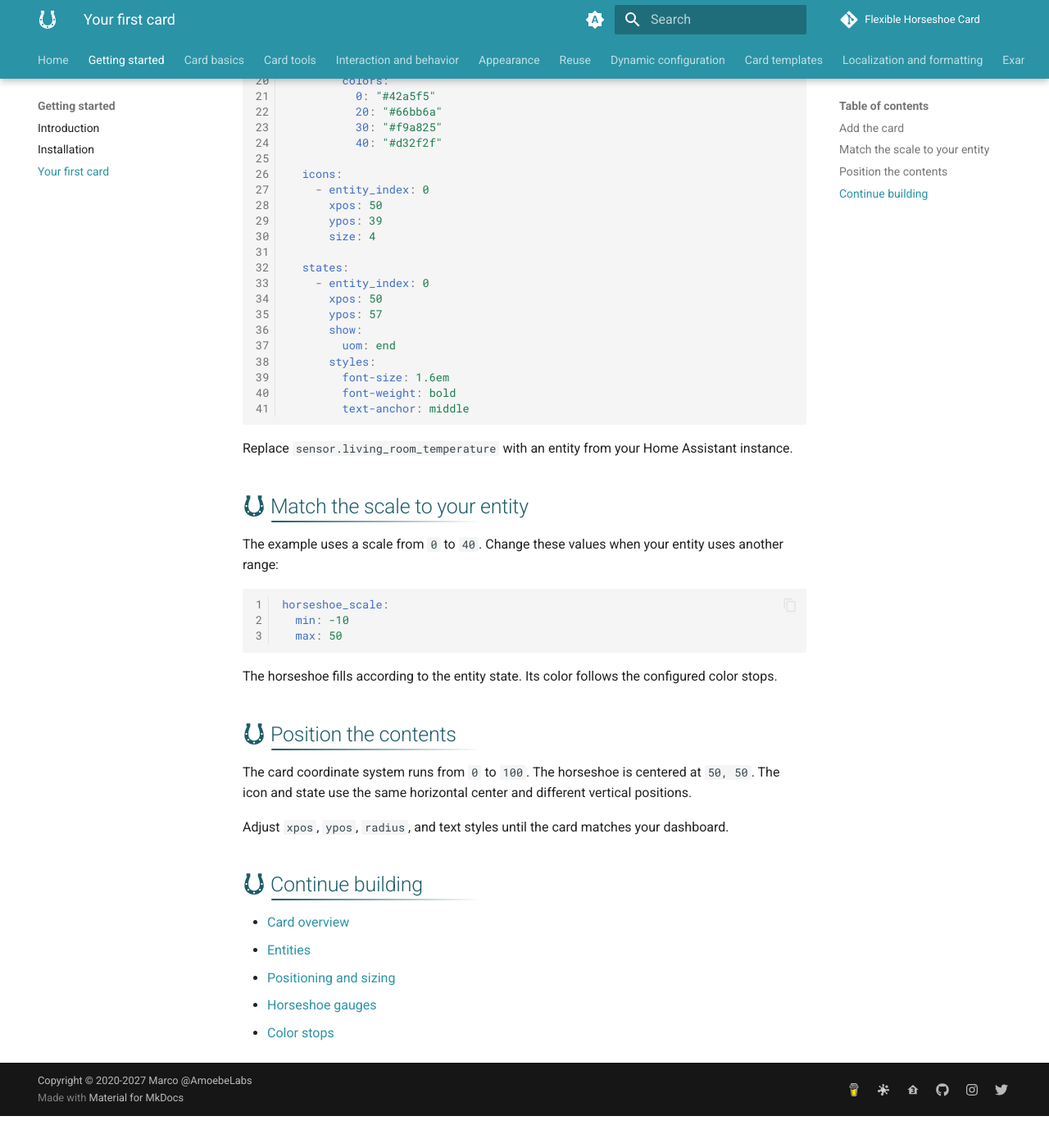
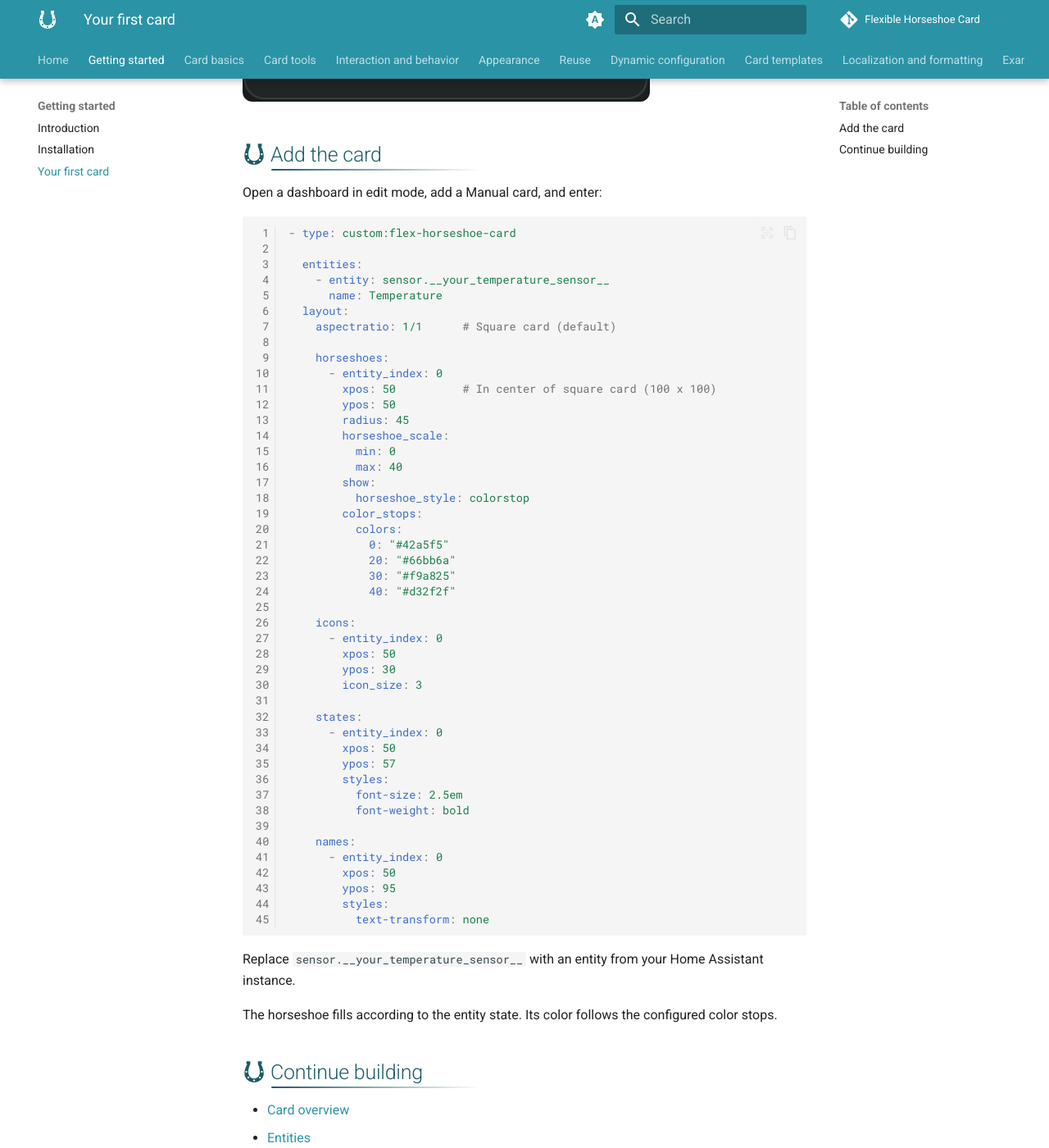
Before and after one commit to AmoebeLabs/flex-horseshoe-card, an MkDocs documentation site: the page built from docs/docs/getting-started/your-first-card.md, in a window 1280 px wide and 1400 px high, scrolled down 759 px. Shown: the whole window at 82% size. Built offline with MkDocs 1.6.1 and Material for MkDocs 9.7.7, drawn with Linux system fonts in a browser that asks for light colours; comment, search, counter and statistics services are not loaded; before the commit the page ends 2120 px from its top, so only the background shows below that; some of the changed text lies outside the part shown.

Commit message:
Add Your FIrst Card

````diff
--- a/docs/docs/getting-started/your-first-card.md
+++ b/docs/docs/getting-started/your-first-card.md
@@ -10,77 +10,66 @@ tags:
 
 # Your first card
 
-Create a horseshoe gauge that shows an entity icon and its current state in the center.
+Create a horseshoe gauge that shows an entity icon, its current state in the center and the name below.
 
 <!-- Add a screenshot of the completed first card here. -->
+![Your First Horseshoe Card](../assets/screenshots/fhs-your-first-card-horseshoe.png)
 
 ## :material-horseshoe: Add the card
 
 Open a dashboard in edit mode, add a Manual card, and enter:
 
 ```yaml linenums="1"
-type: custom:flex-horseshoe-card
+- type: custom:flex-horseshoe-card
 
-entities:
-  - entity: sensor.living_room_temperature
+  entities:
+    - entity: sensor.__your_temperature_sensor__
+      name: Temperature
+  layout:
+    aspectratio: 1/1      # Square card (default)
 
-layout:
-  aspectratio: 1/1
+    horseshoes:
+      - entity_index: 0
+        xpos: 50          # In center of square card (100 x 100)
+        ypos: 50
+        radius: 45
+        horseshoe_scale:
+          min: 0
+          max: 40
+        show:
+          horseshoe_style: colorstop
+        color_stops:
+          colors:
+            0: "#42a5f5"
+            20: "#66bb6a"
+            30: "#f9a825"
+            40: "#d32f2f"
 
-  horseshoes:
-    - entity_index: 0
-      xpos: 50
-      ypos: 50
-      radius: 40
-      horseshoe_scale:
-        min: 0
-        max: 40
-      show:
-        horseshoe_style: colorstop
-      color_stops:
-        colors:
-          0: "#42a5f5"
-          20: "#66bb6a"
-          30: "#f9a825"
-          40: "#d32f2f"
+    icons:
+      - entity_index: 0
+        xpos: 50
+        ypos: 30
+        icon_size: 3
 
-  icons:
-    - entity_index: 0
-      xpos: 50
-      ypos: 39
-      size: 4
+    states:
+      - entity_index: 0
+        xpos: 50
+        ypos: 57
+        styles:
+          font-size: 2.5em
+          font-weight: bold
 
-  states:
-    - entity_index: 0
-      xpos: 50
-      ypos: 57
-      show:
-        uom: end
-      styles:
-        font-size: 1.6em
-        font-weight: bold
-        text-anchor: middle
+    names:
+      - entity_index: 0
+        xpos: 50
+        ypos: 95
+        styles:
+          text-transform: none
 ```
 
-Replace `sensor.living_room_temperature` with an entity from your Home Assistant instance.
-
-## :material-horseshoe: Match the scale to your entity
-
-The example uses a scale from `0` to `40`. Change these values when your entity uses another range:
-
-```yaml linenums="1"
-horseshoe_scale:
-  min: -10
-  max: 50
-```
+Replace `sensor.__your_temperature_sensor__` with an entity from your Home Assistant instance.
 
 The horseshoe fills according to the entity state. Its color follows the configured color stops.
-
-## :material-horseshoe: Position the contents
-
-The card coordinate system runs from `0` to `100`. The horseshoe is centered at `50, 50`. The icon and state use the same horizontal center and different vertical positions.
-
-Adjust `xpos`, `ypos`, `radius`, and text styles until the card matches your dashboard.
 
 ## :material-horseshoe: Continue building
 
--- a/docs/mkdocs.yml
+++ b/docs/mkdocs.yml
@@ -188,7 +188,10 @@ markdown_extensions:
       options:
         custom_icons:
           - overrides/.icons
-  - pymdownx.highlight
+  - pymdownx.highlight:
+      anchor_linenums: true
+      line_spans: __span
+      pygments_lang_class: true
   - pymdownx.inlinehilite
   - pymdownx.magiclink:
       repo_url_shorthand: true
````
Also changed, not shown: docs/docs/tools/sparkline/area-chart.md (+6 -1 lines), docs/docs/tools/sparkline/bar-chart.md (+4 -0 lines), docs/docs/tools/sparkline/dots-chart.md (+5 -0 lines), docs/docs/tools/sparkline/equalizer.md (+5 -0 lines), docs/docs/assets/screenshots/fhs-your-first-card-horseshoe.png (added).
